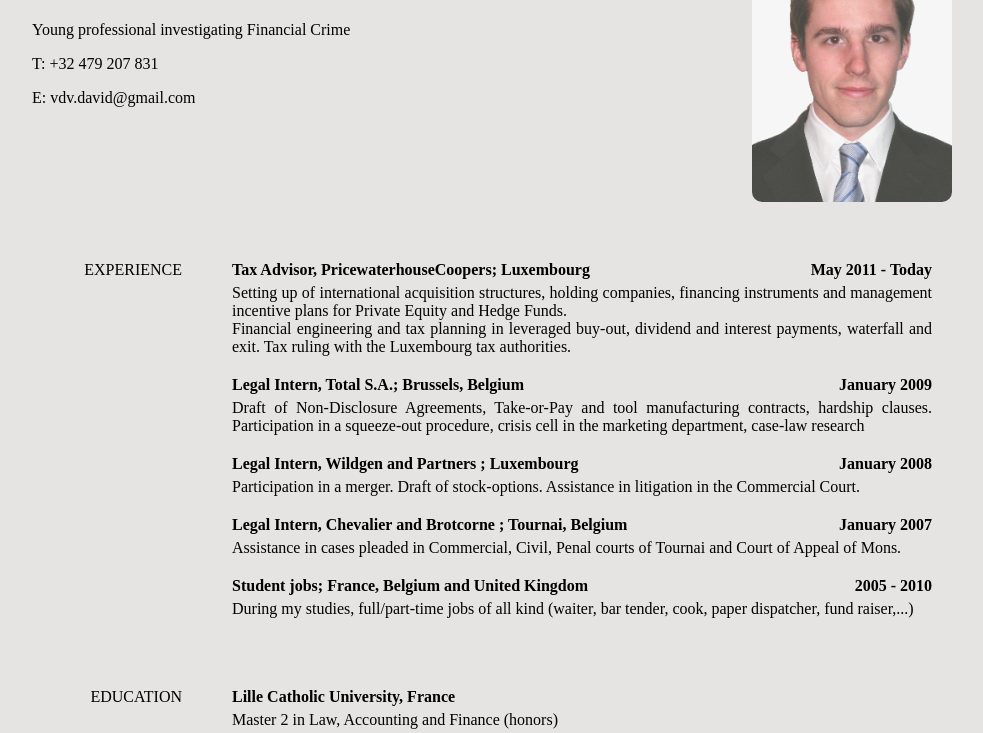
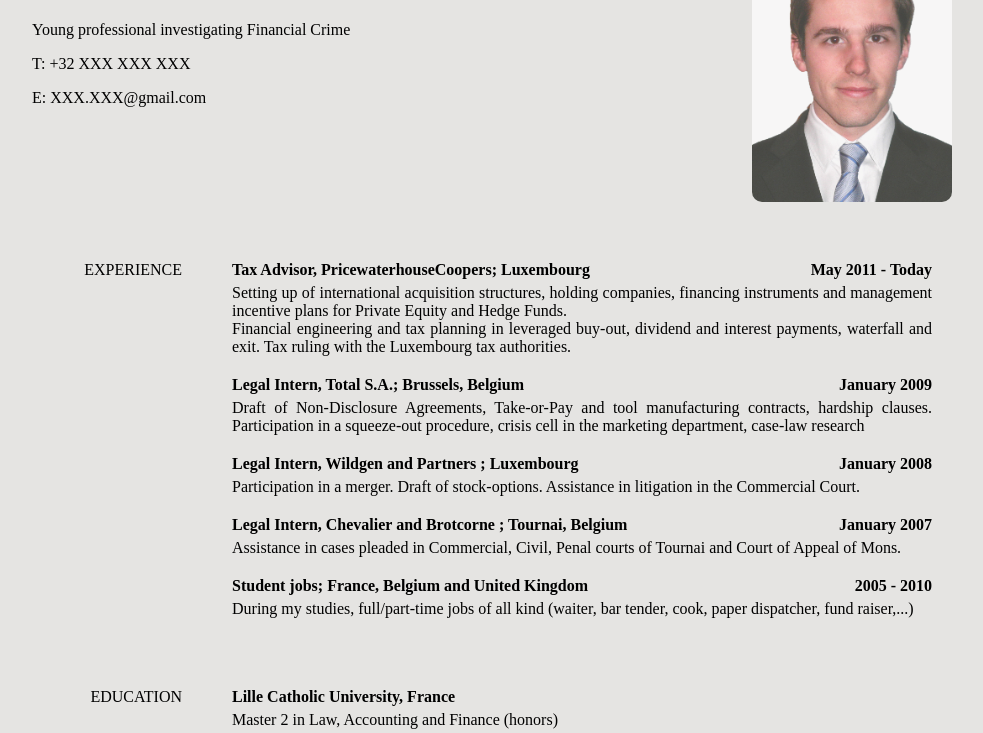
Before and after one commit to ddvdv/Resume, a plain HTML site: page index.html in a window 1280 px wide. Shown: the part 67-800 px from the top of the page, without its empty margins (158-1141 px from the left). Drawn offline with Linux system fonts and the light colour scheme.

Commit message:
retrait info perso

```diff
--- a/index.html
+++ b/index.html
@@ -12,8 +12,8 @@
 			<div class="titre">
 				<h1>David Vandervaeren</h1>
 				<p>Young professional investigating Financial Crime</p>
-				<p>T: +32 479 207 831</p>
-				<p>E: vdv.david@gmail.com</p>
+				<p>T: +32 XXX XXX XXX</p>
+				<p>E: XXX.XXX@gmail.com</p>
 			</div>
 			<div class="photo"> <img src="photoCv.png" alt="photoCV"/> </div>
 		</div>
```
